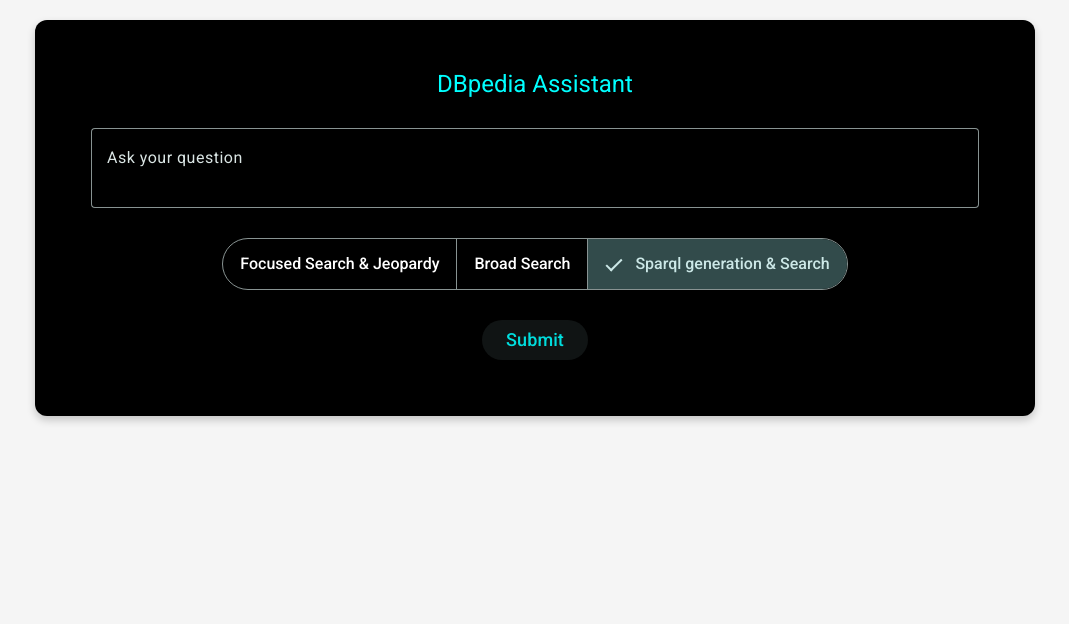
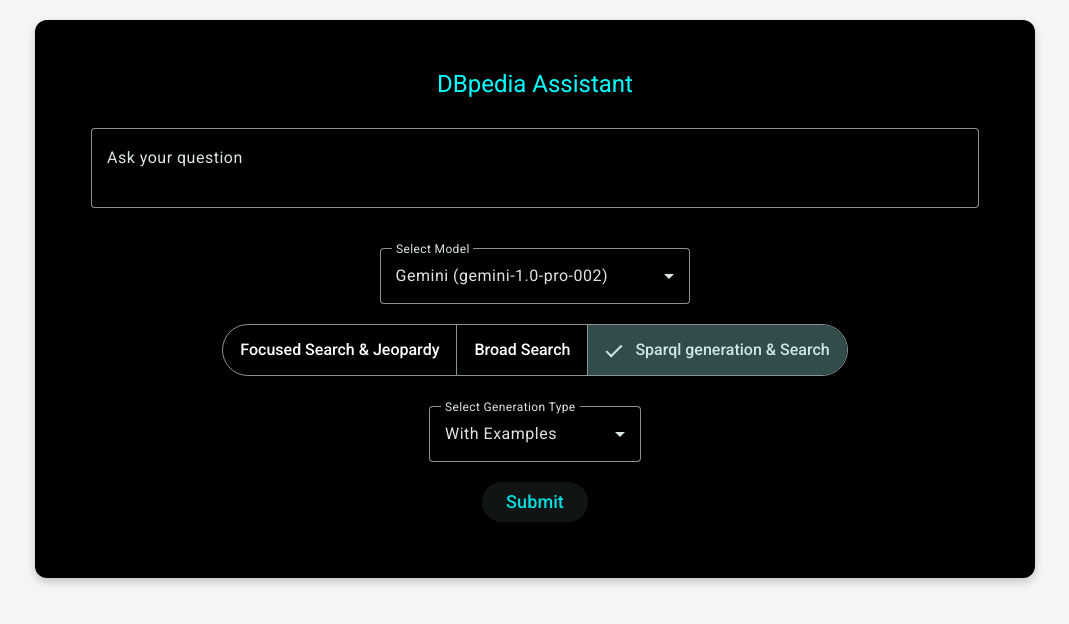
Before and after one commit to IoanCosarca/ChatBot-Frontend, an Angular app: page / in a window 1280 px wide. Both pictures are taken after a click on the radio button "Sparql generation & Search". Shown: the top 624 px of the page, without its empty margins (105-1174 px from the left). Built offline with nearby package versions, Linux system fonts and the light colour scheme.

Commit message:
Implemented selection for model and type of sparql generation

```diff
--- a/src/app/component/question/question.component.css
+++ b/src/app/component/question/question.component.css
@@ -22,9 +22,14 @@
   padding: 10px;
 }
 
-.query {
+.query .input-container {
   display: flex;
   flex-direction: column;
+  align-items: center;
+}
+
+.mat-form-field {
+  width: 100%;
 }
 
 .full-width {
@@ -36,6 +41,11 @@
   min-height: 30px;
   resize: none;
   height: auto;
+}
+
+.model-select {
+  width: 35%;
+  margin-top: 10px;
 }
 
 .button-toggle-container {
@@ -55,8 +65,17 @@
   color: #fff;
 }
 
+.generation-container {
+  display: flex;
+  justify-content: center;
+}
+
+.submit-button-container {
+  display: flex;
+  justify-content: center;
+}
+
 .submit-button {
-  align-self: center;
   font-size: 18px;
 }
 
--- a/src/app/component/question/question.component.html
+++ b/src/app/component/question/question.component.html
@@ -2,12 +2,22 @@
   <mat-card class="chatbot-card">
     <mat-card-title>DBpedia Assistant</mat-card-title>
     <mat-card-content class="query">
+      <div class="input-container">
         <mat-form-field class="full-width" appearance="outline">
           <mat-label>Ask your question</mat-label>
           <textarea matInput #textarea [(ngModel)]="question.query" placeholder="Type your question here"
                     (keydown)="handleKeyDown($event)" (input)="adjustTextareaHeight()"
                     [disabled]="inputDisabled"></textarea>
         </mat-form-field>
+        <mat-form-field appearance="outline" class="model-select">
+          <mat-label>Select Model</mat-label>
+          <mat-select [(ngModel)]="selectedModel" [disabled]="inputDisabled">
+            <mat-option value="gemini">Gemini (gemini-1.0-pro-002)</mat-option>
+            <mat-option value="chat-bison">Chat Bison (chat-bison-32k&#64;002)</mat-option>
+            <mat-option value="text-bison">Text Bison (text-bison&#64;001)</mat-option>
+          </mat-select>
+        </mat-form-field>
+      </div>
       <div class="button-toggle-container">
         <mat-button-toggle-group [(ngModel)]="selectedVersion">
           <mat-button-toggle value="version1" [disabled]="inputDisabled">Focused Search & Jeopardy</mat-button-toggle>
@@ -15,7 +25,18 @@
           <mat-button-toggle value="version3" [disabled]="inputDisabled">Sparql generation & Search</mat-button-toggle>
         </mat-button-toggle-group>
       </div>
+      <div class="generation-container">
+        <mat-form-field appearance="outline" class="generation-type" *ngIf="selectedVersion=='version3'">
+          <mat-label>Select Generation Type</mat-label>
+          <mat-select [(ngModel)]="selectedGeneration" [disabled]="inputDisabled">
+            <mat-option value="with-examples">With Examples</mat-option>
+            <mat-option value="without-examples">Without Examples</mat-option>
+          </mat-select>
+        </mat-form-field>
+      </div>
+      <div class="submit-button-container">
         <button mat-raised-button class="submit-button" color="primary" (click)="getAnswer()" [disabled]="inputDisabled">Submit</button>
+      </div>
     </mat-card-content>
     <mat-card-content *ngIf="showGeneratedQuery">
       <h3>Generated SPARQL Query:</h3>
--- a/src/app/component/question/question.component.ts
+++ b/src/app/component/question/question.component.ts
@@ -1,18 +1,20 @@
-import {animate, query, stagger, style, transition, trigger} from "@angular/animations";
-import {CommonModule} from '@angular/common';
-import {Component, ElementRef, ViewChild} from '@angular/core';
-import {FormsModule} from "@angular/forms";
-import {MatButton} from "@angular/material/button";
-import {MatButtonToggleModule} from '@angular/material/button-toggle';
-import {MatCard, MatCardContent, MatCardTitle} from "@angular/material/card";
-import {MatFormField, MatInput, MatLabel} from "@angular/material/input";
-import {MatProgressSpinnerModule} from '@angular/material/progress-spinner';
+import { animate, query, stagger, style, transition, trigger } from "@angular/animations";
+import { CommonModule } from '@angular/common';
+import { Component, ElementRef, ViewChild } from '@angular/core';
+import { FormsModule } from "@angular/forms";
+import { MatButton } from "@angular/material/button";
+import { MatButtonToggleModule } from '@angular/material/button-toggle';
+import { MatCard, MatCardContent, MatCardTitle } from "@angular/material/card";
+import { MatFormField, MatInput, MatLabel } from "@angular/material/input";
+import { MatProgressSpinnerModule } from '@angular/material/progress-spinner';
+import { MatSelectModule } from '@angular/material/select';
 
-import {AnswerModel} from "../../model/answer.model";
-import {ImageModel} from "../../model/image.model";
-import {QuestionModel} from "../../model/question.model";
-import {SparqlGeneratedModel} from "../../model/sparql-generated.model";
-import {QuestionService} from "../../service/question.service";
+import { AnswerModel } from "../../model/answer.model";
+import { ImageModel } from "../../model/image.model";
+import { QueryModel } from "../../model/query.model";
+import { SparqlGeneratedModel } from "../../model/sparql-generated.model";
+import { QuestionService } from "../../service/question.service";
+import {ForGenerationModel} from "../../model/for-generation.model";
 
 @Component({
   selector: 'app-question',
@@ -29,6 +31,7 @@
     MatInput,
     MatLabel,
     MatProgressSpinnerModule,
+    MatSelectModule
   ],
   templateUrl: './question.component.html',
   styleUrl: './question.component.css',
@@ -54,8 +57,9 @@
   ]
 })
 export class QuestionComponent {
-  question: QuestionModel = {
-    query: ""
+  question: QueryModel = {
+    query: "",
+    model: ""
   };
   answer = '';
   displayedAnswer = '';
@@ -65,7 +69,9 @@
   showResources = false;
   inputDisabled = false;
   @ViewChild('textarea') textarea!: ElementRef;
+  selectedModel = 'gemini';
   selectedVersion = 'version1';
+  selectedGeneration = "with-examples";
   question_n_sparql: SparqlGeneratedModel = {
     generated_sparql: "",
     query: ""
@@ -85,6 +91,7 @@
   getAnswer() {
     if (this.question.query !== '') {
       this.resetState();
+      this.question.model = this.selectedModel;
       this.isLoading = true;
 
       if (this.selectedVersion === 'version1') {
@@ -109,7 +116,12 @@
       }
       else if (this.selectedVersion === 'version3') {
         this.showGeneratedQuery = true;
-        this.questionService.generateQuery(this.question).subscribe(
+        let request: ForGenerationModel = {
+          query: this.question.query,
+          model: this.selectedModel,
+          type: this.selectedGeneration
+        }
+        this.questionService.generateQuery(request).subscribe(
           (answer: AnswerModel) => {
             this.displayGeneratedQuery(answer.query_response);
           },
@@ -124,7 +136,11 @@
   }
 
   private fetchImage(query_response: string) {
-    this.questionService.getImage(query_response).subscribe(
+    let request: QueryModel = {
+      query: query_response,
+      model: this.selectedModel
+    }
+    this.questionService.getImage(request).subscribe(
       (image: ImageModel) => {
         this.displayedImageUrl = this.createImageUrl(image.image);
       },
@@ -205,7 +221,7 @@
           clearInterval(interval);
           resolve();
         }
-      }, 15);
+      }, 10);
     });
   }
 
--- /dev/null
+++ b/src/app/model/for-generation.model.ts
@@ -0,0 +1,5 @@
+export interface ForGenerationModel {
+  query: string,
+  model: string,
+  type: string
+}
--- /dev/null
+++ b/src/app/model/query.model.ts
@@ -0,0 +1,4 @@
+export interface QueryModel {
+  query: string,
+  model: string
+}
--- a/src/app/model/question.model.ts
+++ /dev/null
@@ -1,3 +0,0 @@
-export interface QuestionModel {
-  query: string
-}
--- a/src/app/service/question.service.ts
+++ b/src/app/service/question.service.ts
@@ -2,8 +2,9 @@
 import { Injectable } from '@angular/core';
 
 import { AnswerModel } from "../model/answer.model";
+import { ForGenerationModel } from "../model/for-generation.model";
 import { ImageModel } from "../model/image.model";
-import { QuestionModel } from "../model/question.model";
+import { QueryModel } from "../model/query.model";
 import { SparqlGeneratedModel } from "../model/sparql-generated.model";
 
 import { Observable } from "rxjs";
@@ -18,20 +19,25 @@
     return this.httpClient.get<string[]>(`http://127.0.0.1:8080/ai`);
   }
 
-  public getImage(retrieved_response: string): Observable<ImageModel> {
-    return this.httpClient.get<ImageModel>(`http://127.0.0.1:8080/ai/image?retrieved_response=${encodeURIComponent(retrieved_response)}`);
+  public getImage(request: QueryModel): Observable<ImageModel> {
+    return this.httpClient.get<ImageModel>(`http://127.0.0.1:8080/ai/image`, {
+      params: {
+        query: request.query,
+        model: request.model
+      }
+    });
   }
 
-  public askQuestionV1(question: QuestionModel): Observable<AnswerModel> {
-    return this.httpClient.post<AnswerModel>(`http://127.0.0.1:8080/ai/v1`, question);
+  public askQuestionV1(request: QueryModel): Observable<AnswerModel> {
+    return this.httpClient.post<AnswerModel>(`http://127.0.0.1:8080/ai/v1`, request);
   }
 
-  public askQuestionV2(question: QuestionModel): Observable<AnswerModel> {
-    return this.httpClient.post<AnswerModel>(`http://127.0.0.1:8080/ai/v2`, question);
+  public askQuestionV2(request: QueryModel): Observable<AnswerModel> {
+    return this.httpClient.post<AnswerModel>(`http://127.0.0.1:8080/ai/v2`, request);
   }
 
-  public generateQuery(question: QuestionModel): Observable<AnswerModel> {
-    return this.httpClient.post<AnswerModel>(`http://127.0.0.1:8080/ai/v3/sparql`, question);
+  public generateQuery(request: ForGenerationModel): Observable<AnswerModel> {
+    return this.httpClient.post<AnswerModel>(`http://127.0.0.1:8080/ai/v3/sparql`, request);
   }
 
   public askBasedOnGenerated(question_n_sparql: SparqlGeneratedModel): Observable<AnswerModel> {
```
Lines whose indentation alone changed are shown as unchanged.
